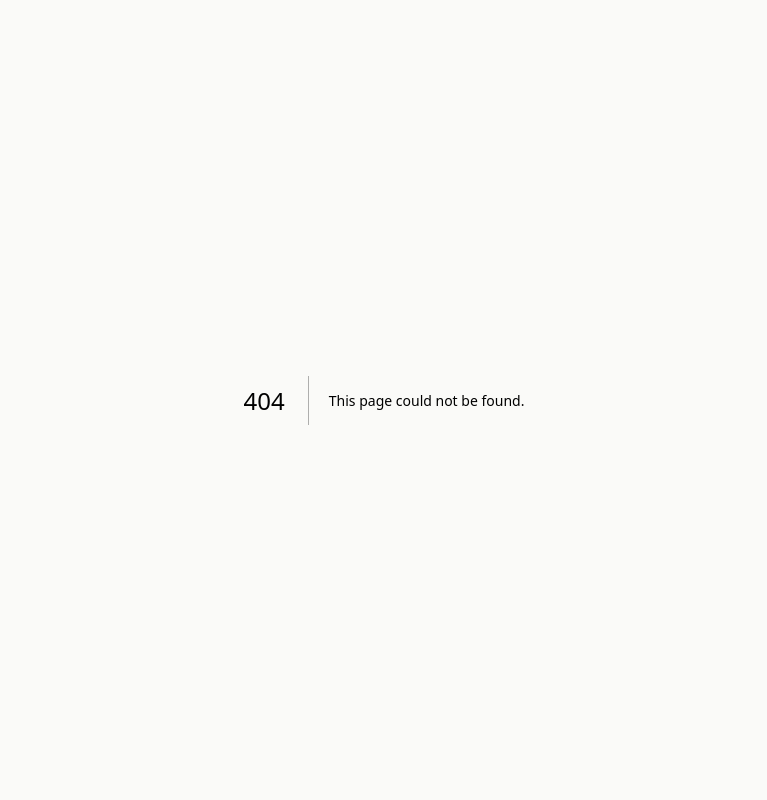
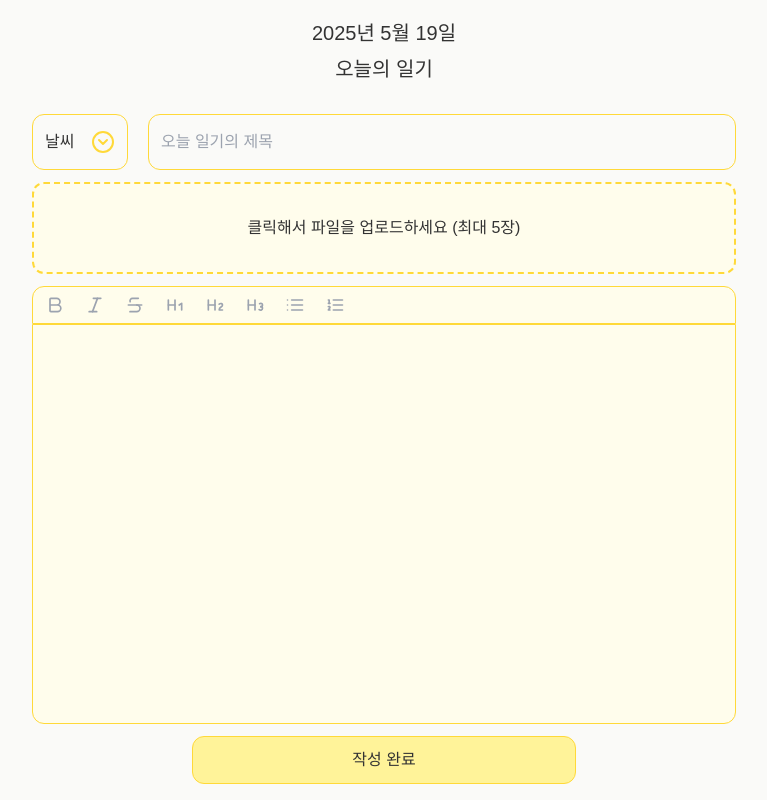
Before and after one commit to xuuwon/maeumgyeol, a Next.js app: page /write in a window 1280 px wide. Before the commit this address had no page. Shown: the whole page, without its empty margins (256-1023 px from the left). Built offline with nearby package versions, Linux system fonts and the light colour scheme; a web font is replaced by a local one.

Commit message:
feat: 일기 작성 컴포넌트 구현

```diff
--- /dev/null
+++ b/src/app/write/page.tsx
@@ -0,0 +1,143 @@
+'use client';
+
+import React, { useEffect, useRef, useState } from 'react';
+import { useEditor, EditorContent } from '@tiptap/react';
+import StarterKit from '@tiptap/starter-kit';
+import Button from '@/components/button/Button';
+import Placeholder from '@tiptap/extension-placeholder';
+import '../globals.css';
+import { CircleChevronDown } from 'lucide-react';
+import FileDropZone from '@/components/fileDropzone/FileDropZone';
+import { ToolBar } from '@/components/toolBar/ToolBar';
+
+const Page = () => {
+  const today = new Date();
+  const year = today.getFullYear();
+  const month = today.getMonth() + 1;
+  const day = today.getDate();
+  const todayDate = `${year}년 ${month}월 ${day}일`;
+
+  const [dropdown, setDropdown] = useState<boolean>(false);
+  const [weather, setWeather] = useState<string>('날씨');
+  const [title, setTitle] = useState<string>('');
+
+  const dropdownListStyle = 'py-2 pl-3 hover:bg-bg-yellow cursor-pointer';
+
+  const dropdownRef = useRef<HTMLDivElement>(null);
+
+  // 외부 클릭 감지
+  useEffect(() => {
+    function handleClickOutside(event: MouseEvent) {
+      if (dropdownRef.current && !dropdownRef.current.contains(event.target as Node)) {
+        setDropdown(false);
+      }
+    }
+
+    document.addEventListener('mousedown', handleClickOutside);
+    return () => {
+      document.removeEventListener('mousedown', handleClickOutside);
+    };
+  }, []);
+
+  const editor = useEditor({
+    extensions: [
+      StarterKit,
+      Placeholder.configure({
+        placeholder: '오늘 당신의 하루는 어땠나요?',
+      }),
+    ],
+    content: '<p></p>',
+  });
+
+  const handleSubmit = () => {
+    const content = editor?.getHTML() ?? '';
+
+    const formData = {
+      date: todayDate,
+      weather,
+      title,
+      content,
+    };
+
+    console.log('제출된 데이터:', formData);
+  };
+
+  return (
+    <div className="flex flex-col h-screen gap-3 px-4 mx-auto sm:px-6 md:px-8 ">
+      <div className="flex flex-col items-center justify-center gap-2 text-xl h-1/6 iphoneSE:mt-5">
+        <p>{todayDate}</p>
+        <p>오늘의 일기</p>
+      </div>
+
+      <div className="flex gap-5">
+        {/* 날씨 드롭다운 */}
+        <div className="w-24 shrink-0">
+          <div
+            className="relative flex items-center justify-between w-full p-3 border cursor-pointer rounded-xl h-14 border-main-yellow"
+            onClick={() => setDropdown((prev) => !prev)}
+            ref={dropdownRef}
+          >
+            <p>{weather}</p>
+            <CircleChevronDown className="text-main-yellow" />
+            {dropdown && (
+              <div className="absolute left-0 z-10 w-full h-auto bg-white border top-16 rounded-xl border-1 border-main-yellow">
+                <div
+                  className={`${dropdownListStyle} rounded-t-xl`}
+                  onClick={() => setWeather('맑음')}
+                >
+                  ☀️ 맑음
+                </div>
+                <div className={dropdownListStyle} onClick={() => setWeather('흐림')}>
+                  ☁️ 흐림
+                </div>
+                <div className={dropdownListStyle} onClick={() => setWeather('비')}>
+                  🌧️ 비
+                </div>
+                <div
+                  className={`${dropdownListStyle} rounded-b-xl`}
+                  onClick={() => setWeather('눈')}
+                >
+                  ❄️ 눈
+                </div>
+              </div>
+            )}
+          </div>
+        </div>
+
+        {/* 제목 입력 */}
+        <div className="flex-grow">
+          <input
+            type="text"
+            value={title}
+            onChange={(e) => setTitle(e.target.value)}
+            placeholder="오늘 일기의 제목"
+            className="w-full pl-3 border rounded-xl h-14 border-main-yellow bg-main-background"
+          />
+        </div>
+      </div>
+
+      {/* 이미지 업로드 */}
+      <FileDropZone />
+
+      {/* 본문 입력 (Tiptap) */}
+      <div>
+        <div>
+          {/* 툴바에 editor 객체 전달 */}
+          <ToolBar editor={editor} content={editor?.getHTML() || ''} />
+
+          {/* 에디터 영역 */}
+          <EditorContent
+            editor={editor}
+            className="focus:outline-none border border-1 border-main-yellow p-3 rounded-b-xl iphoneSE:h-[300px] min-h-[400px] bg-bg-yellow"
+          />
+        </div>
+      </div>
+
+      <div className="flex justify-center mt-auto mb-8 md:mb-4">
+        <Button type="yellow" func={handleSubmit} text="작성 완료" />
+      </div>
+    </div>
+  );
+};
+
+export default Page;
```
